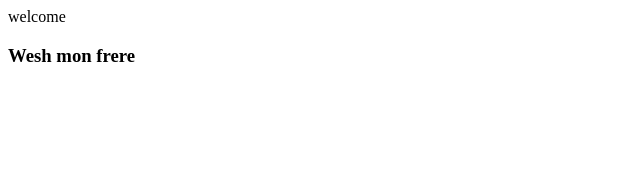
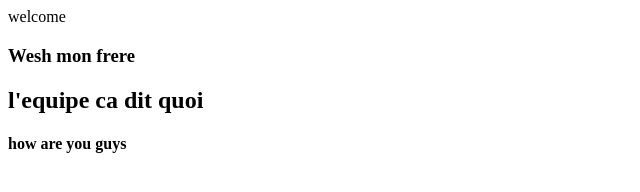
Before and after one commit to RiadKCM/test, a plain HTML site: page index.html in a window 1280 px wide. Shown: the whole page, without its empty margins (0-640 px from the left). Drawn offline with Linux system fonts and the light colour scheme.

Commit message:
conlict test

```diff
--- a/index.html
+++ b/index.html
@@ -8,5 +8,7 @@
 <body>
     welcome
     <h3>Wesh mon frere</h3>
+    <h2>l'equipe ca dit quoi</h2>
+    <h4>how are you guys</h4>
 </body>
 </html>
```
